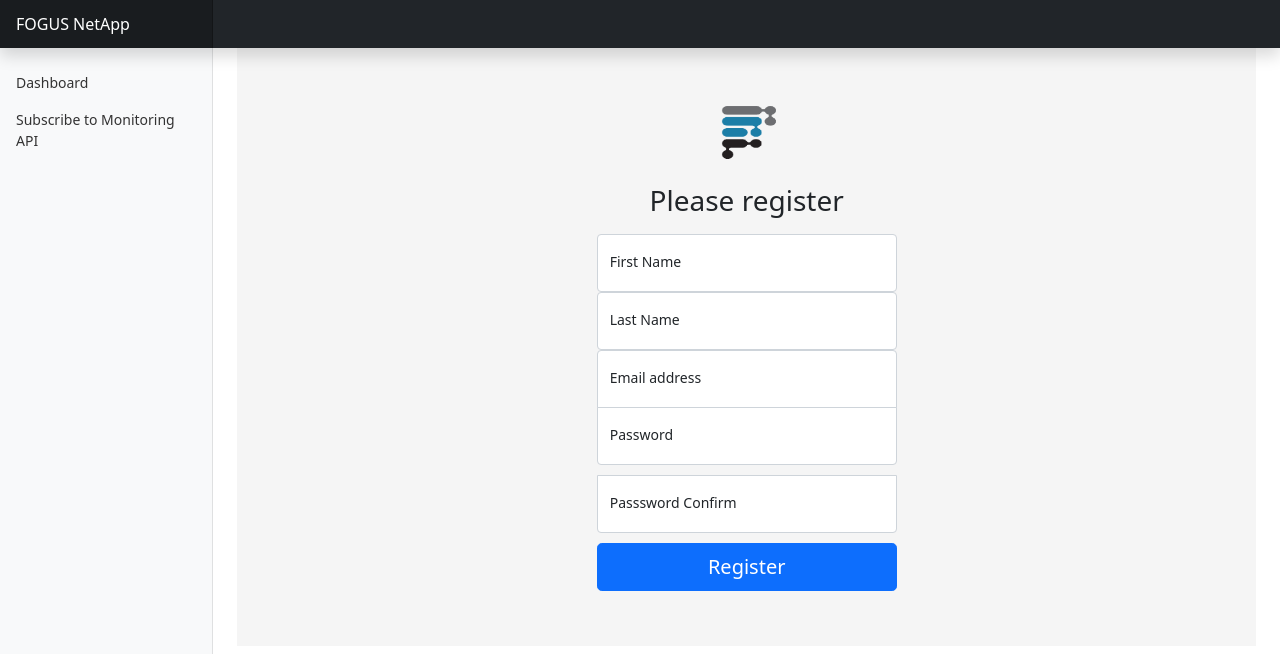
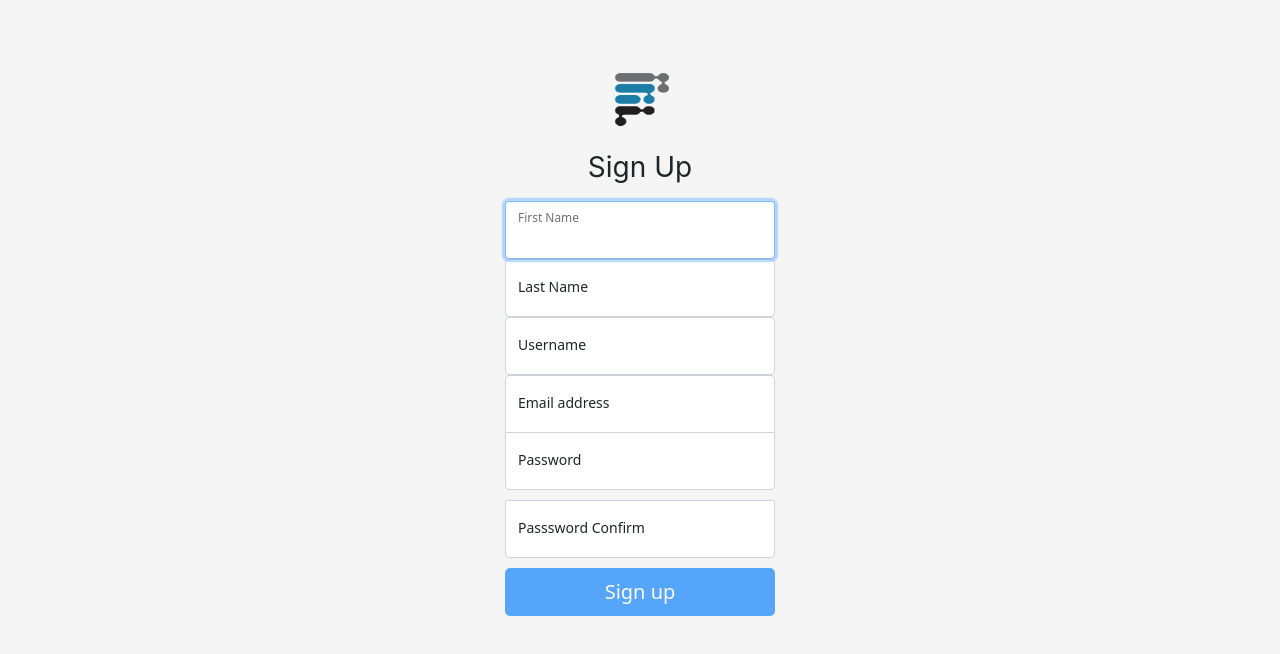
Before and after one commit to EVOLVED-5G/FogusNetApp, an Angular app in the folder src/netappfe/: page /register in a window 1280 px wide. Shown: the top 654 px of the page. Built offline with nearby package versions, Linux system fonts and the light colour scheme.

Commit message:
Login Functionality

```diff
--- a/src/netappfe/src/app/app.module.ts
+++ b/src/netappfe/src/app/app.module.ts
@@ -5,6 +5,7 @@ import { AppRoutingModule } from './app-routing.module';
 import { AppComponent } from './app.component';
 import { PublicModule } from './public/public.module';
 import { SecureModule } from './secure/secure.module';
+import { ReactiveFormsModule } from '@angular/forms';
 
 
 @NgModule({
@@ -16,6 +17,7 @@ import { SecureModule } from './secure/secure.module';
     AppRoutingModule,
     SecureModule,
     PublicModule,
+    ReactiveFormsModule
   ],
   providers: [],
   bootstrap: [AppComponent]
--- a/src/netappfe/src/app/public/login/login.component.html
+++ b/src/netappfe/src/app/public/login/login.component.html
@@ -1,23 +1,34 @@
 <body class="text-center">
 
   <main class="form-signin">
-      <form [formGroup]="form" (submit)="submit()">
+    <form [formGroup]="form" novalidate (submit)="submit()">
       <img class="mb-4" src="../../../assets/logo.png" alt="" width="72" height="57">
-        <h1 class="h3 mb-3 fw-normal">Please sign in</h1>
+      <h1 class="h3 mb-3 fw-normal">Sign in</h1>
 
       <div class="form-floating">
-          <input type="text" formControlName="userame" class="form-control" id="userName" placeholder="Username">
-          <label for="userName">Username</label>
+        <input type="text" formControlName="username" class="form-control" id="username" placeholder="Username" required autofocus>
+        <label for="userName" style="font-family:system-ui, -apple-system, BlinkMacSystemFont, 'Segoe UI', Roboto, Oxygen, Ubuntu, Cantarell, 'Open Sans', 'Helvetica Neue';">Username</label>
+        <div *ngIf="form.controls['username'].errors && (form.controls['username'].dirty || form.controls['username'].touched)">
+        <p *ngIf="form.controls['username'].errors?.['required']" style="color:red">Username is required</p> </div>
       </div>
       <div class="form-floating">
-          <input type="password" formControlName="password" class="form-control" id="floatingPassword" placeholder="Password">
-          <label for="floatingPassword">Password</label>
+        <input type="password" formControlName="password" class="form-control" id="floatingPassword" placeholder="Password" required autofocus>
+        <label for="floatingPassword" style="font-family:system-ui, -apple-system, BlinkMacSystemFont, 'Segoe UI', Roboto, Oxygen, Ubuntu, Cantarell, 'Open Sans', 'Helvetica Neue';">Password</label>
+        <div *ngIf="form.controls['password'].errors && (form.controls['password'].dirty || form.controls['password'].touched)">
+        <p *ngIf="form.controls['password'].errors?.['required']" style="color:red">Passsword is required</p> </div>
       </div>
-        <button class="w-100 btn btn-lg btn-primary" type="submit">Sign in</button>
-        <span *ngIf="(form.get('userName').invalid && form.get('userName').touched) ||
-        (form.get('userName').untouched && isSubmitted)">
-          Not Valid
-        </span>
+      <button class="w-100 btn btn-lg btn-primary" [disabled]="form.invalid" type="submit">Sign in</button>
+      <div class="text-center" style="font-family:system-ui, -apple-system, BlinkMacSystemFont, 'Segoe UI', Roboto, Oxygen, Ubuntu, Cantarell, 'Open Sans', 'Helvetica Neue';"> Don't have an account?
+        <a href="/register" class="text-info" style="font-family:system-ui, -apple-system, BlinkMacSystemFont, 'Segoe UI', Roboto, Oxygen, Ubuntu, Cantarell, 'Open Sans', 'Helvetica Neue';">Sign up</a>
+      </div>
+      <div class="form-group">
+        <div class="alert alert-danger" role="alert" *ngIf="isLoginFailed">
+          Login failed
+        </div>
+      </div>
+      <!-- <div class="alert alert-success"  role="alert" *ngIf="isLoggedIn">
+        Logged in successfully.
+      </div> -->
     </form>
   </main>
 </body>
--- a/src/netappfe/src/app/public/login/login.component.ts
+++ b/src/netappfe/src/app/public/login/login.component.ts
@@ -1,8 +1,7 @@
 import { Component, OnInit } from '@angular/core';
-import { FormBuilder, FormGroup, FormControl, Validators} from '@angular/forms';
+import { FormBuilder, FormGroup, Validators, FormControl } from '@angular/forms';
 import { Router } from '@angular/router';
 import { AuthService } from 'src/app/services/auth.service';
-
 
 @Component({
   selector: 'app-login',
@@ -10,39 +9,52 @@ import { AuthService } from 'src/app/services/auth.service';
   styleUrls: ['./login.component.scss', '../public.component.scss']
 })
 export class LoginComponent implements OnInit {
+
   form: FormGroup;
-  errorMessage=false;
-  formData!: FormGroup;
-  isSubmitted: boolean;
+  isLoggedIn: boolean = false;
+  isLoginFailed: boolean = false;
+  errorMessage = '';
+  // roles: string[] = [];
 
   constructor(private formBuilder: FormBuilder,private authService: AuthService,private router: Router) { }
 
   ngOnInit(): void {
     this.form = this.formBuilder.group({
-      username: '',
-      password: ''
+      username: ['',Validators.required],
+      password: ['',Validators.required]
     });
   }
 
-  submit() : void {
+  submit() {
     const data = this.form.getRawValue()
-    this.isSubmitted = true;
+    this.authService.login(data).subscribe(
+      res=> {
+        // console.log(res);
+        // this.isLoginFailed = false;
+        // this.isLoggedIn = true;
+        // this.roles = this.tokenStorage.getUser().roles;
+        // this.reloadPage();
+      },
+      err => {
+        this.errorMessage = err.error.message;
+        this.isLoginFailed = true;
+      }
+    )
     if (data.username == 'admin' && data.password == 'admin'){
-      console.log('success')
-      // console.log('Is Login Success: ' + data);
-      this.router.navigate(['/dashboard'])
+      console.log('success');
+      this.isLoginFailed = false;
+      this.isLoggedIn = true;
+      this.router.navigate(['/dashboard']);
+
     }
     else{
       console.log('failure')
-      window.alert('Login failed, please try again');
-      // this.formData.setErrors({ unauthenticated: true })
+      this.isLoginFailed = true;
     }
+  }
 
-    // this.authService.login(data).subscribe(
-    //   res => {
-    //     console.log(res)
-    //   }
-    // )
+  reloadPage(): void {
+    window.location.reload();
   }
 
 }
--- a/src/netappfe/src/app/public/register/register.component.html
+++ b/src/netappfe/src/app/public/register/register.component.html
@@ -1,38 +1,60 @@
 <body class="text-center">
 
     <main class="form-signin">
-      <form>
+      <form class="form-signin" [formGroup]="form" (submit)="submit()">
         <img class="mb-4" src="../../../assets/logo.png" alt="" width="72" height="57">
-        <h1 class="h3 mb-3 fw-normal">Please register</h1>
+        <h1 class="h3 mb-3 fw-normal">Sign Up</h1>
 
         <div class="form-floating">
-          <input type="text" class="form-control" id="firstName" placeholder="First Name" required=""
-          oninvalid="this.setCustomValidity('Enter User Name Here')"
-          oninput="this.setCustomValidity('')"/>
-          <label for="firstName">First Name</label>
+          <input type="text" class="form-control" formControlName="first_name"  id="firstName" placeholder="First Name" required autofocus>
+          <label for="firstName" style="font-family:system-ui, -apple-system, BlinkMacSystemFont, 'Segoe UI', Roboto, Oxygen, Ubuntu, Cantarell, 'Open Sans', 'Helvetica Neue';">First Name</label>
+          <div *ngIf="form.controls['first_name'].errors && (form.controls['first_name'].dirty || form.controls['first_name'].touched)">
+            <p *ngIf="form.controls['first_name'].errors?.['required']" style="color:red">First name is required</p> </div>
         </div>
 
         <div class="form-floating">
-            <input type="text" class="form-control" id="lastName" placeholder="Last Name" required>
-            <label for="lastName">Last Name</label>
+          <input type="text" class="form-control" formControlName="last_name" id="lastName" placeholder="Last Name" required autofocus>
+          <label for="lastName" style="font-family:system-ui, -apple-system, BlinkMacSystemFont, 'Segoe UI', Roboto, Oxygen, Ubuntu, Cantarell, 'Open Sans', 'Helvetica Neue';">Last Name</label>
+          <div *ngIf="form.controls['last_name'].errors && (form.controls['last_name'].dirty || form.controls['last_name'].touched)">
+            <p *ngIf="form.controls['last_name'].errors?.['required']" style="color:red">Last name is required</p> </div>
         </div>
 
         <div class="form-floating">
-            <input type="email" class="form-control" id="inputEmail" placeholder="Email address" required>
-            <label for="inputEmail">Email address</label>
+          <input type="text" class="form-control" formControlName="username"  id="userName" placeholder="Userame" required autofocus>
+          <label for="userName" style="font-family:system-ui, -apple-system, BlinkMacSystemFont, 'Segoe UI', Roboto, Oxygen, Ubuntu, Cantarell, 'Open Sans', 'Helvetica Neue';">Username</label>
+          <div *ngIf="form.controls['username'].errors && (form.controls['username'].dirty || form.controls['username'].touched)">
+            <p *ngIf="form.controls['username'].errors?.['required']" style="color:red">Username is required</p> </div>
         </div>
 
         <div class="form-floating">
-            <input type="password" class="form-control" id="inputPassword" placeholder="Password" required>
-            <label for="inputPassword">Password</label>
+          <input type="email" class="form-control" formControlName="email" id="inputEmail" placeholder="Email address" required autofocus>
+          <label for="inputEmail" style="font-family:system-ui, -apple-system, BlinkMacSystemFont, 'Segoe UI', Roboto, Oxygen, Ubuntu, Cantarell, 'Open Sans', 'Helvetica Neue';">Email address</label>
+          <div *ngIf="form.controls['email'].errors && (form.controls['email'].dirty || form.controls['email'].touched)">
+            <p *ngIf="form.controls['email'].errors?.['required']" style="color:red">Email is required</p>
+            <p *ngIf="form.controls['email'].errors?.['pattern']" style="color:red">Please provide a valid email address </p> </div>
         </div>
 
         <div class="form-floating">
-            <input type="password" class="form-control" id="PassswordConfirm" placeholder="Passsword Confirm" required>
-            <label for="PassswordConfirm">Passsword Confirm</label>
+          <input type="password" class="form-control" formControlName="password" id="inputPassword" placeholder="Password" required>
+          <label for="inputPassword" style="font-family:system-ui, -apple-system, BlinkMacSystemFont, 'Segoe UI', Roboto, Oxygen, Ubuntu, Cantarell, 'Open Sans', 'Helvetica Neue';">Password</label>
+          <div *ngIf="form.controls['password'].errors && (form.controls['password'].dirty || form.controls['password'].touched)">
+            <p *ngIf="form.controls['password'].errors?.['required']" style="color:red">Password is required</p> </div>
+          </div>
+
+        <div class="form-floating">
+          <input type="password" class="form-control" formControlName="password_confirm" id="PassswordConfirm" placeholder="Passsword Confirm" required>
+          <label for="PassswordConfirm" style="font-family:system-ui, -apple-system, BlinkMacSystemFont, 'Segoe UI', Roboto, Oxygen, Ubuntu, Cantarell, 'Open Sans', 'Helvetica Neue';">Passsword Confirm</label>
+          <div *ngIf="form.controls['password_confirm'].errors && (form.controls['password_confirm'].dirty || form.controls['password_confirm'].touched)">
+            <p *ngIf="form.controls['password_confirm'].errors?.['required']" style="color:red">Password confirm is required</p> </div>
+            <div *ngIf="form.controls['password_confirm'].errors?.['matching']" style="color:red"> Confirm Password does not match </div>
         </div>
 
-        <button class="w-100 btn btn-lg btn-primary" type="submit">Register</button>
+        <button class="w-100 btn btn-lg btn-primary" [disabled]="form.invalid" type="submit" style="font-family:system-ui, -apple-system, BlinkMacSystemFont, 'Segoe UI', Roboto, Oxygen, Ubuntu, Cantarell, 'Open Sans', 'Helvetica Neue';">Sign up</button>
+        <div class="alert alert-danger" *ngIf="isSignUpFailed"> Sign up failed!<br />{{ errorMessage }}
+        </div>
       </form>
+      <div class="alert alert-success" *ngIf="isSuccessful">
+        Your registration is successful!
+      </div>
     </main>
 </body>
--- a/src/netappfe/src/app/public/register/register.component.ts
+++ b/src/netappfe/src/app/public/register/register.component.ts
@@ -1,4 +1,8 @@
 import { Component, OnInit } from '@angular/core';
+import {AbstractControl,FormBuilder, FormGroup, Validators, FormControl} from "@angular/forms";
+import { AuthService } from 'src/app/services/auth.service';
+import { NgModule } from '@angular/core';
+import Validation from 'src/app/public/utils/validation_form';
 
 @Component({
   selector: 'app-register',
@@ -6,10 +10,52 @@ import { Component, OnInit } from '@angular/core';
   styleUrls: ['./register.component.scss', '../public.component.scss']
 })
 export class RegisterComponent implements OnInit {
+  form: FormGroup = new FormGroup({
+    first_name: new FormControl(''),
+    last_name : new FormControl(''),
+    username: new FormControl(''),
+    email: new FormControl(''),
+    password: new FormControl(''),
+    password_confirm: new FormControl('')
+  })
 
-  constructor() { }
+  submitted: boolean = false;
+  isSuccessful: boolean = false;
+  isSignUpFailed: boolean= false;
+  errorMessage = '';
+
+  constructor(private formBulder: FormBuilder, private authService: AuthService) { }
 
   ngOnInit(): void {
+    this.form = this.formBulder.group(
+      {
+        first_name: ['',Validators.required],
+        last_name: ['',Validators.required],
+        username: ['',Validators.required],
+        email: ['',[Validators.required, Validators.email,Validators.pattern("^[a-z0-9._%+-]+@[a-z0-9.-]+\\.[a-z]{2,4}$")]],
+        password: ['',Validators.required, Validators.minLength(6), Validators.maxLength(40)],
+        password_confirm: ['',Validators.required]
+      },
+      {
+        validators: [Validation.match('password', 'confirmPassword')]
+      });
+  }
+
+  submit(){
+    const data = this.form.getRawValue();
+    this.submitted = true;
+    console.log(data);
+    this.authService.register(data).subscribe(
+      res=>{
+      // console.log(res);
+      // this.isSuccessful = true;
+      console.log(this.isSuccessful)
+      // this.isSignUpFailed = false;
+      },
+      err => {
+        this.errorMessage = err.error.message;
+        // this.isSignUpFailed = true;
+      });
   }
 
 }
--- /dev/null
+++ b/src/netappfe/src/app/public/utils/validation_form.ts
@@ -0,0 +1,21 @@
+import { AbstractControl, ValidatorFn } from '@angular/forms';
+
+export default class Validation {
+  static match(controlName: string, checkControlName: string): ValidatorFn {
+    return (controls: AbstractControl) => {
+      const control = controls.get(controlName);
+      const checkControl = controls.get(checkControlName);
+
+      if (checkControl?.errors && !checkControl.errors['matching']) {
+        return null;
+      }
+
+      if (control?.value !== checkControl?.value) {
+        controls.get(checkControlName)?.setErrors({ matching: true });
+        return { matching: true };
+      } else {
+        return null;
+      }
+    };
+  }
+}
--- a/src/netappfe/src/app/secure/secure.component.ts
+++ b/src/netappfe/src/app/secure/secure.component.ts
@@ -1,4 +1,5 @@
 import { Component, OnInit } from '@angular/core';
+import {AuthService} from "../services/auth.service";
 
 @Component({
   selector: 'app-secure',
@@ -7,9 +8,17 @@ import { Component, OnInit } from '@angular/core';
 })
 export class SecureComponent implements OnInit {
 
-  constructor() { }
+  constructor(private authService: AuthService) { }
 
   ngOnInit(): void {
+    this.authService.user().subscribe(
+      res=>{
+        console.log(res)
+      },
+      err=>{
+        console.log(err)
+      }
+    )
   }
 
 }
--- a/src/netappfe/src/app/services/auth.service.ts
+++ b/src/netappfe/src/app/services/auth.service.ts
@@ -1,5 +1,6 @@
 import { Injectable } from '@angular/core';
 import { HttpClient } from '@angular/common/http'
+import { environment } from '../../environments/environment';
 
 @Injectable({
   providedIn: 'root'
@@ -8,7 +9,17 @@ export class AuthService {
 
   constructor(private http: HttpClient) { }
 
-  // login(data: any) {
-  //   return this.http.post('http://localhost:8000/api-auth/login/', data);
-  // }
+  login(data: any) {
+    return this.http.post('http://localhost:8000/api/login', data);
+  }
+
+  register(data:any) {
+    return this.http.post('http://localhost:8000/api/register', data);
+    // return this.http.post('/register', data);
+    // return this.http.post('${environment.backend}/register', data);
+  }
+
+  user(){
+    return this.http.get(environment.api + '/user', {withCredentials: true});
+  }
 }
--- a/src/netappfe/src/environments/environment.ts
+++ b/src/netappfe/src/environments/environment.ts
@@ -5,7 +5,8 @@
 export const environment = {
   production: false,
   //@ts-ignore
-  backend: window["env"]["backend"] || "localhost:8000"
+  backend: window["env"]["backend"] || "localhost:8000",
+  api: "http://localhost:4200/api"
 };
 
 /*
--- a/src/netappfe/src/index.html
+++ b/src/netappfe/src/index.html
@@ -7,6 +7,7 @@
   <meta name="viewport" content="width=device-width, initial-scale=1">
   <link rel="icon" type="image/x-icon" href="favicon.ico">
   <link rel="stylesheet" href="https://cdn.jsdelivr.net/npm/bootstrap@5.1.3/dist/css/bootstrap.min.css" integrity="sha384-1BmE4kWBq78iYhFldvKuhfTAU6auU8tT94WrHftjDbrCEXSU1oBoqyl2QvZ6jIW3" crossorigin="anonymous">
+  <link rel="stylesheet" href="https://unpkg.com/bootstrap@4.6.0/dist/css/bootstrap.min.css" />
   <!-- Load environment variables -->
   <script src="assets/env.js"></script>
 </head>
```
Also changed, not shown: src/netappfe/src/app/app-routing.module.ts (+8 -10 lines), 1 other file (tests, documents, lock files or other folders). Lines whose indentation alone changed are shown as unchanged.
